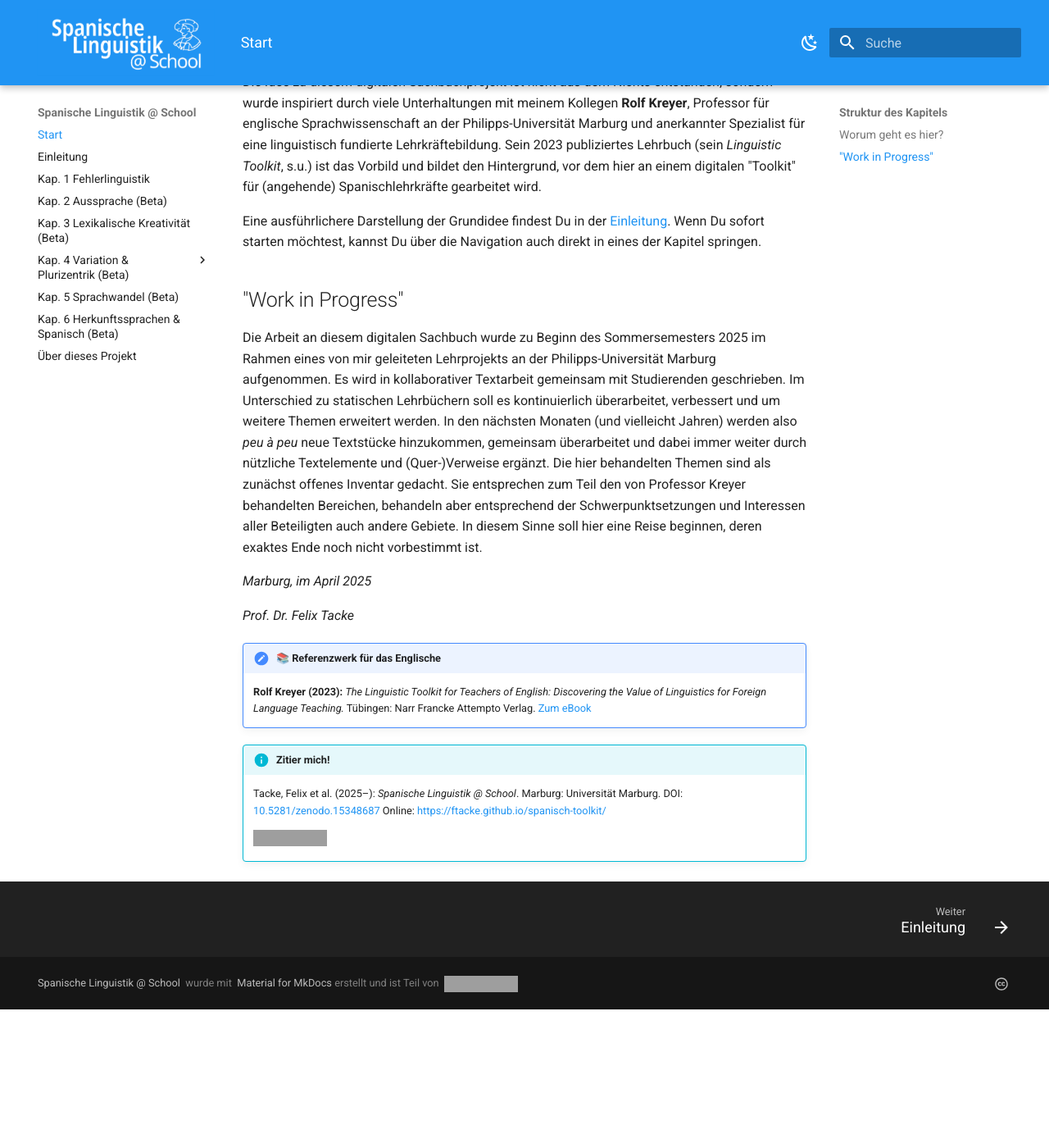
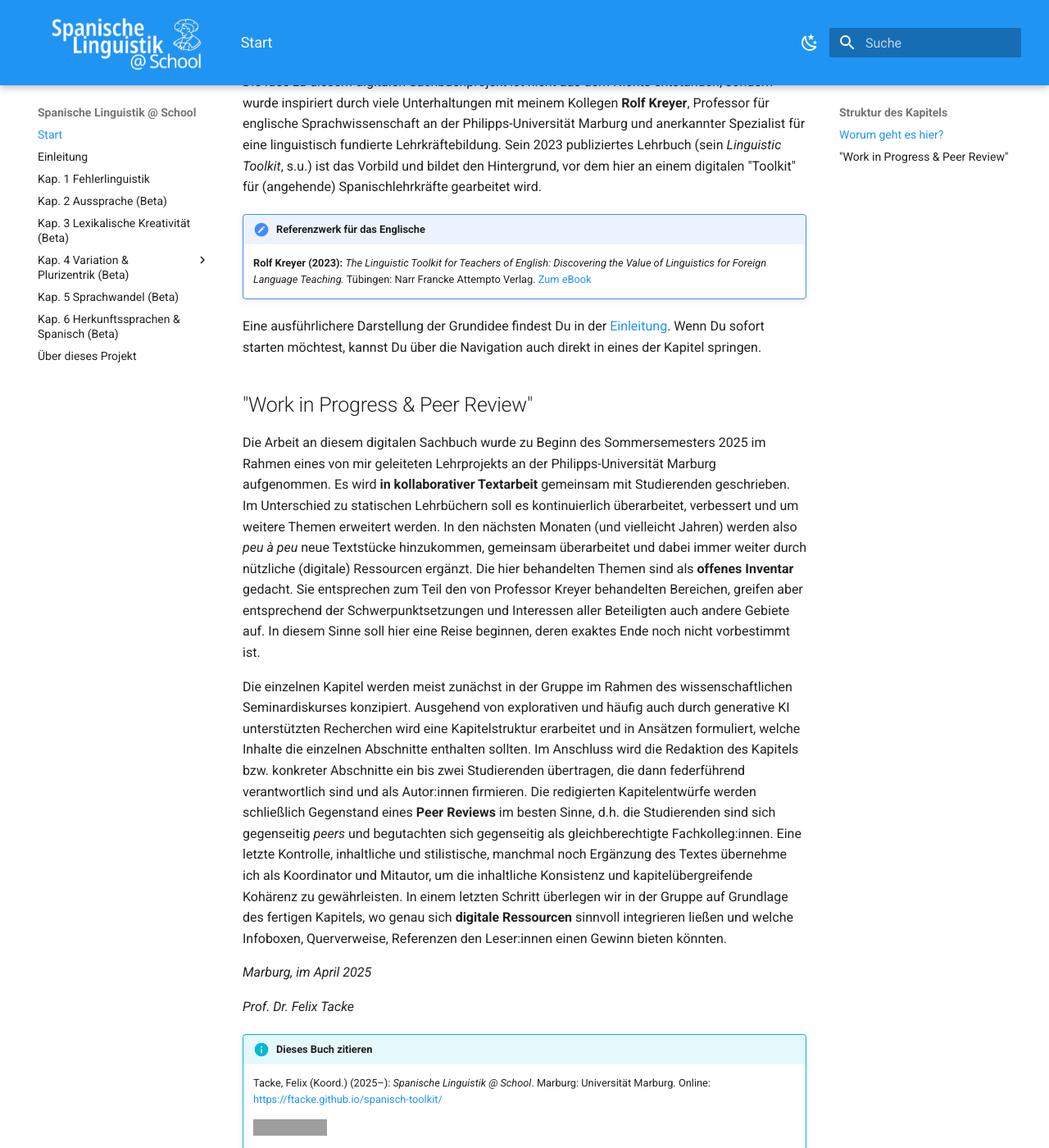
Before and after one commit to FTacke/spanisch-toolkit, an MkDocs documentation site: the page built from docs/index.md, in a window 1280 px wide and 1400 px high, scrolled down 847 px. Shown: the whole window at 82% size. Built offline with MkDocs 1.6.1 and Material for MkDocs 9.7.7, drawn with Linux system fonts in a browser that asks for light colours; before the commit the page ends 2078 px from its top, so only the background shows below that; grey boxes are pictures that could not be loaded.

Commit message:
Add citation info boxes and reference details to key chapters and index Add information on Work in Progress & Peer Review

```diff
--- a/docs/index.md
+++ b/docs/index.md
@@ -24,19 +24,21 @@ Du befindest dich auf der Startseite eines digitalen Sachbuchs, das sich an (zuk
 
 Die Idee zu diesem digitalen Sachbuchprojekt ist nicht aus dem Nichts entstanden, sondern wurde inspiriert durch viele Unterhaltungen mit meinem Kollegen **Rolf Kreyer**, Professor für englische Sprachwissenschaft an der Philipps-Universität Marburg und anerkannter Spezialist für eine linguistisch fundierte Lehrkräftebildung. Sein 2023 publiziertes Lehrbuch (sein *Linguistic Toolkit*, s.u.) ist das Vorbild und bildet den Hintergrund, vor dem hier an einem digitalen "Toolkit" für (angehende) Spanischlehrkräfte gearbeitet wird.
 
+!!! details "Referenzwerk für das Englische"
+    **Rolf Kreyer (2023):** *The Linguistic Toolkit for Teachers of English: Discovering the Value of Linguistics for Foreign Language Teaching.*  Tübingen: Narr Francke Attempto Verlag. [Zum eBook](https://www.narr.de/the-linguistic-toolkit-for-teachers-of-english-18611/){target="_blank" rel="noopener noreferrer"}
+
 Eine ausführlichere Darstellung der Grundidee findest Du in der [Einleitung](einleitung.md). Wenn Du sofort starten möchtest, kannst Du über die Navigation auch direkt in eines der Kapitel springen.
 
-## "Work in Progress"
-Die Arbeit an diesem digitalen Sachbuch wurde zu Beginn des Sommersemesters 2025 im Rahmen eines von mir geleiteten Lehrprojekts an der Philipps-Universität Marburg aufgenommen. Es wird in kollaborativer Textarbeit gemeinsam mit Studierenden geschrieben. Im Unterschied zu statischen Lehrbüchern soll es kontinuierlich überarbeitet, verbessert und um weitere Themen erweitert werden. In den nächsten Monaten (und vielleicht Jahren) werden also *peu à peu* neue Textstücke hinzukommen, gemeinsam überarbeitet und dabei immer weiter durch nützliche Textelemente und (Quer-)Verweise ergänzt. Die hier behandelten Themen sind als zunächst offenes Inventar gedacht. Sie entsprechen zum Teil den von Professor Kreyer behandelten Bereichen, behandeln aber entsprechend der Schwerpunktsetzungen und Interessen aller Beteiligten auch andere Gebiete. In diesem Sinne soll hier eine Reise beginnen, deren exaktes Ende noch nicht vorbestimmt ist.
+## "Work in Progress & Peer Review"
+Die Arbeit an diesem digitalen Sachbuch wurde zu Beginn des Sommersemesters 2025 im Rahmen eines von mir geleiteten Lehrprojekts an der Philipps-Universität Marburg aufgenommen. Es wird **in kollaborativer Textarbeit** gemeinsam mit Studierenden geschrieben. Im Unterschied zu statischen Lehrbüchern soll es kontinuierlich überarbeitet, verbessert und um weitere Themen erweitert werden. In den nächsten Monaten (und vielleicht Jahren) werden also *peu à peu* neue Textstücke hinzukommen, gemeinsam überarbeitet und dabei immer weiter durch nützliche (digitale) Ressourcen ergänzt. Die hier behandelten Themen sind als **offenes Inventar** gedacht. Sie entsprechen zum Teil den von Professor Kreyer behandelten Bereichen, greifen aber entsprechend der Schwerpunktsetzungen und Interessen aller Beteiligten auch andere Gebiete auf. In diesem Sinne soll hier eine Reise beginnen, deren exaktes Ende noch nicht vorbestimmt ist.
+
+Die einzelnen Kapitel werden meist zunächst in der Gruppe im Rahmen des wissenschaftlichen Seminardiskurses konzipiert. Ausgehend von explorativen und häufig auch durch generative KI unterstützten Recherchen wird eine Kapitelstruktur erarbeitet und in Ansätzen formuliert, welche Inhalte die einzelnen Abschnitte enthalten sollten. Im Anschluss wird die Redaktion des Kapitels bzw. konkreter Abschnitte ein bis zwei Studierenden übertragen, die dann federführend verantwortlich sind und als Autor:innen firmieren. Die redigierten Kapitelentwürfe werden schließlich Gegenstand eines **Peer Reviews** im besten Sinne, d.h. die Studierenden sind sich gegenseitig *peers* und begutachten sich gegenseitig als gleichberechtigte Fachkolleg:innen. Eine letzte Kontrolle, inhaltliche und stilistische, manchmal noch Ergänzung des Textes übernehme ich als Koordinator und Mitautor, um die inhaltliche Konsistenz und kapitelübergreifende Kohärenz zu gewährleisten. In einem letzten Schritt überlegen wir in der Gruppe auf Grundlage des fertigen Kapitels, wo genau sich **digitale Ressourcen** sinnvoll integrieren ließen und welche Infoboxen, Querverweise, Referenzen den Leser:innen einen Gewinn bieten könnten.
 
 *Marburg, im April 2025*
 
 *Prof. Dr. Felix Tacke*
 
-!!! details "📚 Referenzwerk für das Englische"
-    **Rolf Kreyer (2023):** *The Linguistic Toolkit for Teachers of English: Discovering the Value of Linguistics for Foreign Language Teaching.*  Tübingen: Narr Francke Attempto Verlag. [Zum eBook](https://www.narr.de/the-linguistic-toolkit-for-teachers-of-english-18611/){target="_blank" rel="noopener noreferrer"}
-
-!!! info "Zitier mich!"
-    Tacke, Felix et al. (2025–): *Spanische Linguistik @ School*. Marburg: Universität Marburg. DOI: [10.5281/zenodo.15348687](https://doi.org/10.5281/zenodo.15348687){target="_blank" rel="noopener noreferrer"} Online: [https://ftacke.github.io/spanisch-toolkit/](https://ftacke.github.io/spanisch-toolkit/){target="_blank" rel="noopener noreferrer"}
+!!! info "Dieses Buch zitieren"
+    Tacke, Felix (Koord.) (2025–): *Spanische Linguistik @ School*. Marburg: Universität Marburg. Online: [https://ftacke.github.io/spanisch-toolkit/](https://ftacke.github.io/spanisch-toolkit/){target="_blank" rel="noopener noreferrer"}
 
     [![DOI](https://zenodo.org/badge/DOI/10.5281/zenodo.15348687.svg)](https://doi.org/10.5281/zenodo.15348687){target="_blank" rel="noopener noreferrer"}
```
Also changed, not shown: docs/einleitung.md (+5 -4 lines), docs/fehlerlinguistik/fehlerlinguistik.md (+5 -4 lines).
